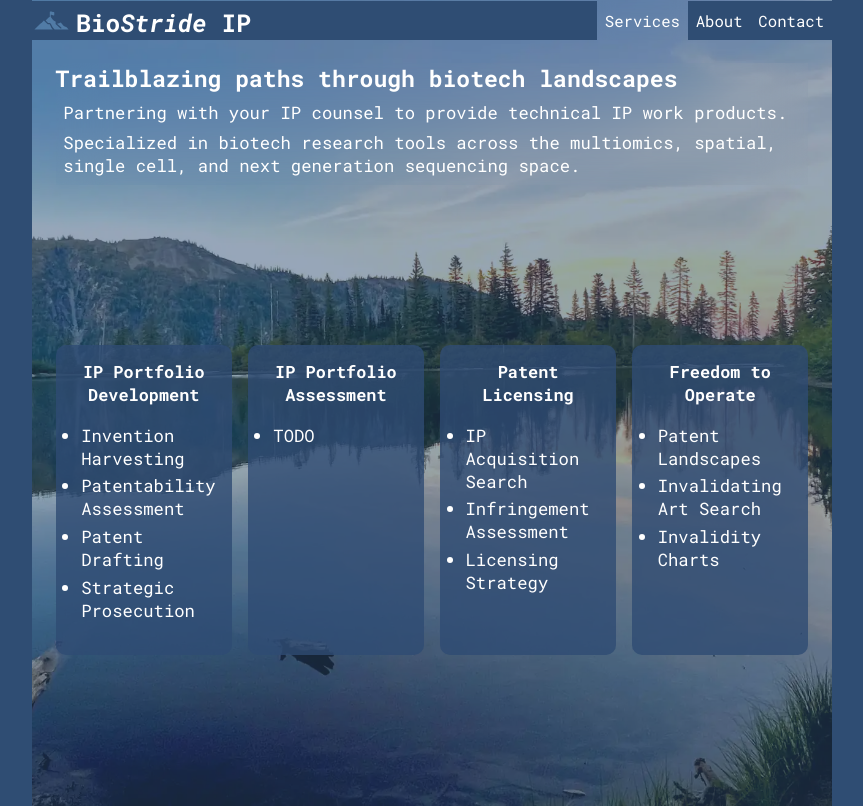
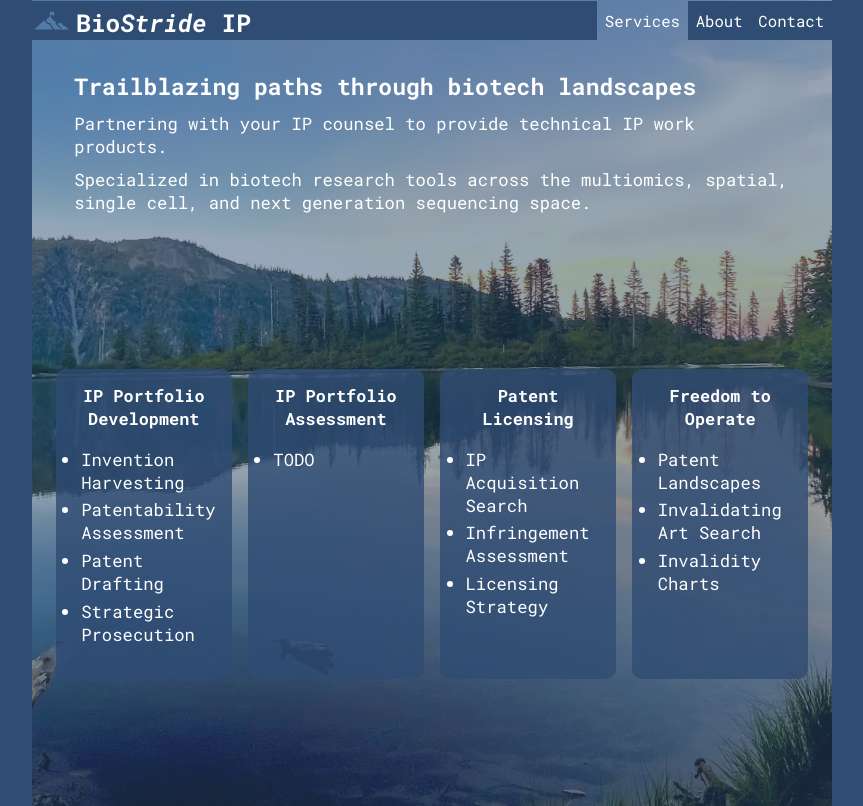
Before and after one commit to skedwards88/biostride-ip, a React app: page / in a window 1280 px wide. Shown: the whole page, without its empty margins (208-1071 px from the left). Built offline with nearby package versions, Linux system fonts and the light colour scheme.

Commit message:
style tweaks

```diff
--- a/src/styles/App.css
+++ b/src/styles/App.css
@@ -111,6 +111,7 @@ a {
   all: unset;
   font-size: calc(var(--default-font-size) * 1.3);
   font-weight: bold;
+  margin: 0.7rem;
 }
 
 .content h3 {
@@ -120,12 +121,13 @@ a {
 
 .blurb,
 .leftBar {
-  backdrop-filter: blur(24px);
+  backdrop-filter: blur(10px);
   height: fit-content;
+  padding: .5rem;
 }
 
 .content p {
-  margin: 0.5rem;
+  margin: 0.7rem;
 }
 
 .boxes {
@@ -231,6 +233,6 @@ a {
   #contact {
     display: grid;
     grid-template-columns: auto 1fr;
-    gap: 1rem;
+    gap: 1.5rem;
   }
 }
```
Also changed, not shown: 1 other file (tests, documents, lock files or other folders).
